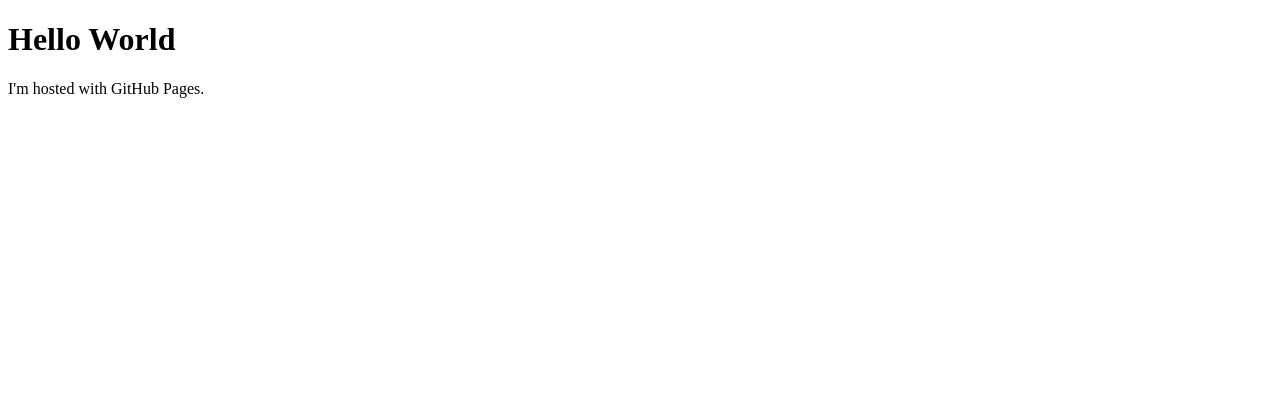
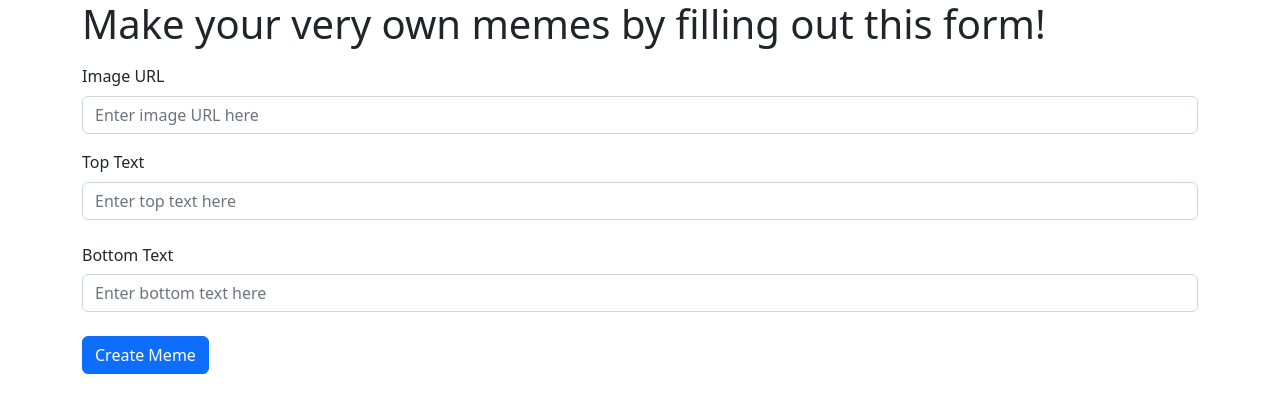
Before and after one commit to alexjooho/MemeGenerator, a plain HTML site: page index.html in a window 1280 px wide. Drawn offline with nearby package versions, Linux system fonts and the light colour scheme.

Commit message:
Update index.html

```diff
--- a/index.html
+++ b/index.html
@@ -1,7 +1,36 @@
 <!DOCTYPE html>
-<html>
+<html lang="en">
+<head>
+    <meta charset="UTF-8">
+    <title>Dream Meme</title>
+    <link href="https://cdn.jsdelivr.net/npm/bootstrap@5.2.0-beta1/dist/css/bootstrap.min.css" rel="stylesheet" integrity="sha384-0evHe/X+R7YkIZDRvuzKMRqM+OrBnVFBL6DOitfPri4tjfHxaWutUpFmBp4vmVor" crossorigin="anonymous">
+</head>
 <body>
-<h1>Hello World</h1>
-<p>I'm hosted with GitHub Pages.</p>
+    <div class = "container mb-3">
+        <form>
+            <div class="row justify-content-center">
+        	<h1> Make your very own memes by filling out this form! <h1>
+            </div>
+            <div class = "mb-3">
+                <label for="image" class="form-label">Image URL</label>
+                <input type="url" class="form-control" id="image" placeholder="Enter image URL here">
+            </div>
+            <div class = "mb-3">
+                <label for="top" class ="form-label">Top Text</label>
+                <input type="text" class="form-control" id="top" placeholder="Enter top text here">
+            </div>
+            <div class = "mb-3">
+                <label for="bottom" class="col-3 col-form-label">Bottom Text</label>
+                <input type="text" class="form-control col-9" id="bottom" placeholder="Enter bottom text here">
+            </div>
+            <div class = "pt-2">
+            <button type="submit" class="btn btn-primary">Create Meme</button>
+            </div>
+        </form>
+    </div>
+    <div id = "memes">
+    </div>
+
+<script src="meme.js"></script>
 </body>
 </html>
```
